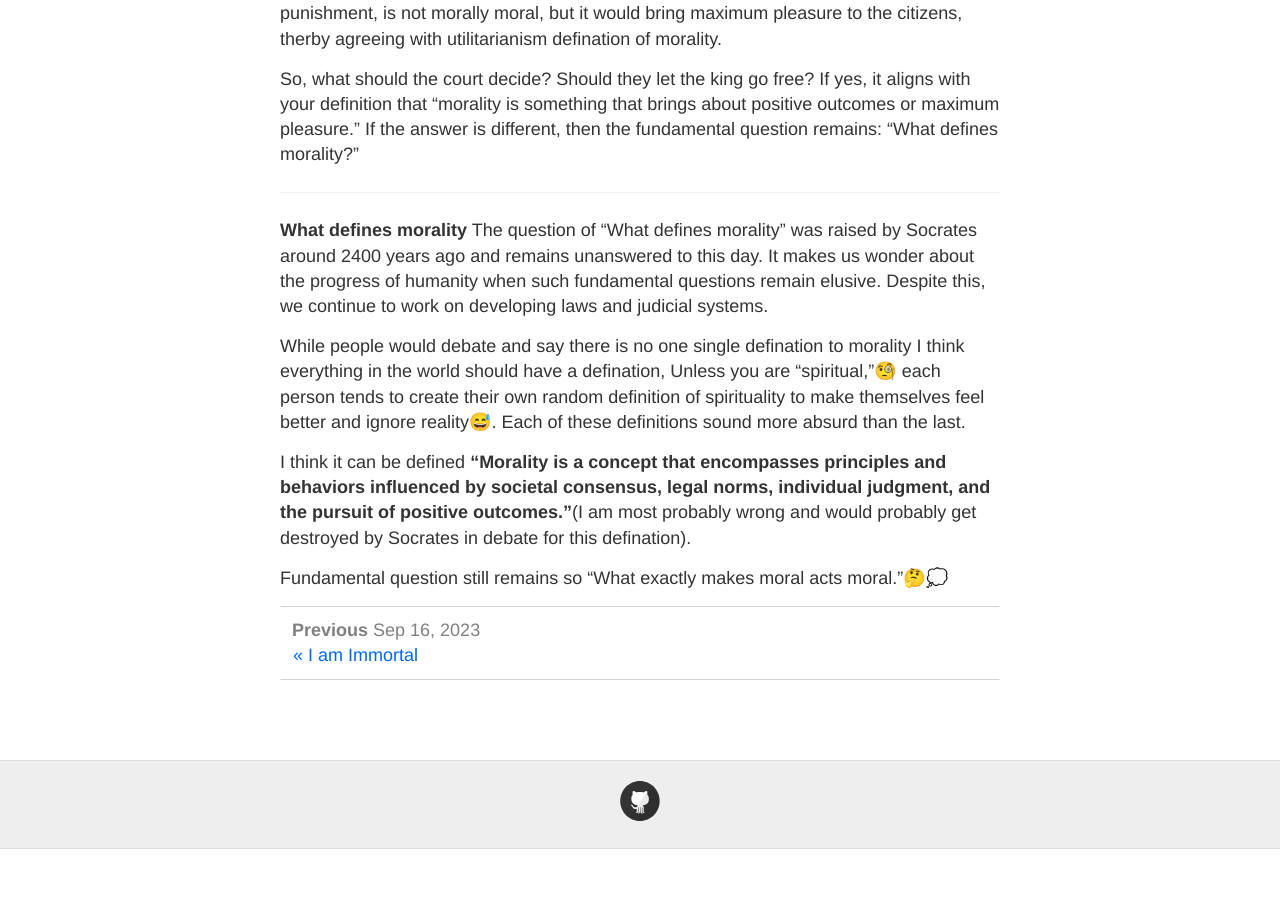
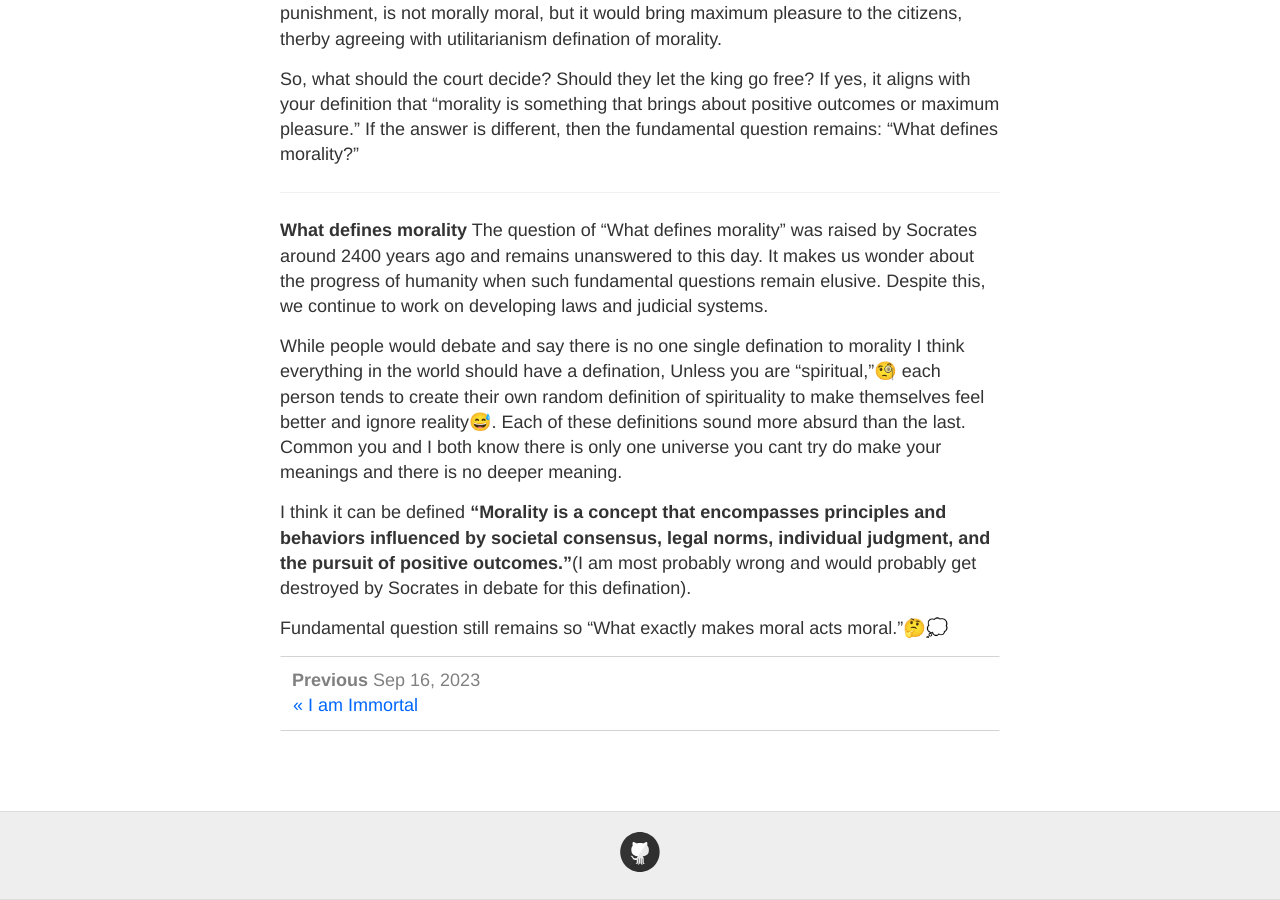
Before and after one commit to varunkumarnr/blogs, a Jekyll site: the page built from _publications/2023-10-08-How-Are-Moral-Things-Moral.markdown, in a window 1280 px wide and 900 px high, scrolled down 2368 px. Built offline with Jekyll 4.4.1, drawn with Linux system fonts in a browser that asks for light colours; comment, search, counter and statistics services are not loaded; before the commit the page ends 3217 px from its top, so only the background shows below that.

Commit message:
finished blog What Makes Moral Acts Moral

```diff
--- a/_publications/2023-10-08-How-Are-Moral-Things-Moral.markdown
+++ b/_publications/2023-10-08-How-Are-Moral-Things-Moral.markdown
@@ -46,7 +46,7 @@ So, what should the court decide? Should they let the king go free? If yes, it a
 
 **What defines morality** The question of "What defines morality" was raised by Socrates around 2400 years ago and remains unanswered to this day. It makes us wonder about the progress of humanity when such fundamental questions remain elusive. Despite this, we continue to work on developing laws and judicial systems.
 
-While people would debate and say there is no one single defination to morality I think everything in the world should have a defination, Unless you are "spiritual,"🧐 each person tends to create their own random definition of spirituality to make themselves feel better and ignore reality😅. Each of these definitions sound more absurd than the last.
+While people would debate and say there is no one single defination to morality I think everything in the world should have a defination, Unless you are "spiritual,"🧐 each person tends to create their own random definition of spirituality to make themselves feel better and ignore reality😅. Each of these definitions sound more absurd than the last. Common you and I both know there is only one universe you cant try do make your meanings and there is no deeper meaning.
 
 I think it can be defined **"Morality is a concept that encompasses principles and behaviors influenced by societal consensus, legal norms, individual judgment, and the pursuit of positive outcomes."**(I am most probably wrong and would probably get destroyed by Socrates in debate for this defination).
 
```
